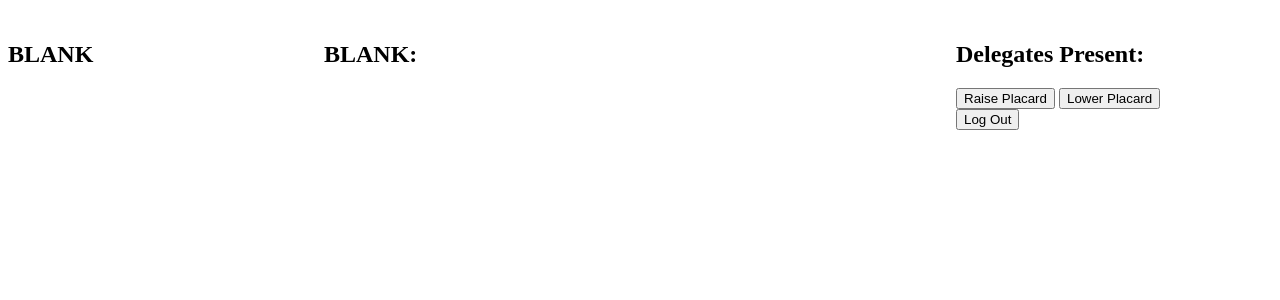
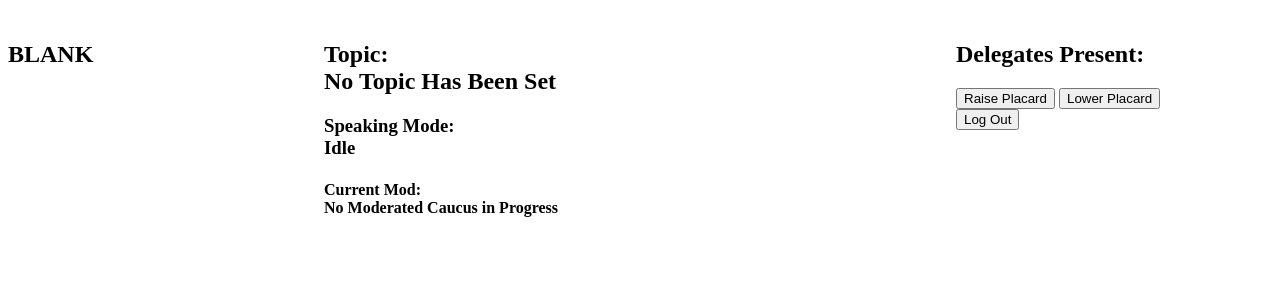
Before and after one commit to s-malik03/lgsmun, a Django app: template lgsmun/dashboards/templates/delegate.html in a window 1280 px wide. Shown: the top 300 px of the page. Run offline with Django 3.2, Linux system fonts and the light colour scheme; the template is opened without the code that fills it, so the values that code supplies are empty.

Commit message:
More Features Added to Dashboard

```diff
--- a/lgsmun/dashboards/templates/delegate.html
+++ b/lgsmun/dashboards/templates/delegate.html
@@ -8,7 +8,25 @@
             let y = await x.text();
             $('#att').html(y);
           }
-          setInterval(getattendance,1000)
+          async function getcurrentmod(){
+            let x = await fetch("/dashboards/get_current_mod");
+            let y = await x.text();
+            $('#current_mod').html(y);
+          }
+          async function getspeakingmode(){
+            let x = await fetch("/dashboards/get_speaking_mode");
+            let y = await x.text();
+            $('#speaking_mode').html(y);
+          }
+          async function getcurrenttopic(){
+            let x = await fetch("/dashboards/get_current_topic");
+            let y = await x.text();
+            $('#topic').html(y);
+          }
+          setInterval(getcurrenttopic,30000);
+          setInterval(getattendance,1000);
+          setInterval(getspeakingmode,15000);
+          setInterval(getcurrentmod,15000);
         </script>
         <style>
             #leftbox {
@@ -36,7 +54,7 @@
         </style>
     </head>
 
-    <body>
+    <body onbeforeunload="fetch('logout')">
         <div id = "boxes">
             <h1>{{committee}}</h1>
 
@@ -46,7 +64,10 @@
             </div>
 
             <div id = "middlebox">
-                <h2>BLANK:</h2>
+
+                <h2>Topic: <div id="topic">No Topic Has Been Set</div></h2>
+                <h3>Speaking Mode: <div id="speaking_mode">Idle</div></h3>
+                <h4>Current Mod: <div id="current_mod">No Moderated Caucus in Progress</div></h4>
 
             </div>
 
--- a/lgsmun/dashboards/urls.py
+++ b/lgsmun/dashboards/urls.py
@@ -18,6 +18,9 @@ urlpatterns = [
     path('enable_motions',views.enable_motions,name='enable_motions'),
     path('disable_motions',views.disable_motions,name='disable_motions'),
     path('raise_placard',views.raise_placard,name='raise_placard'),
-    path('lower_placard',views.lower_placard,name='lower_placard')
+    path('lower_placard',views.lower_placard,name='lower_placard'),
+    path('get_current_mod',views.get_current_mod,name='get_current_mod'),
+    path('get_current_topic',views.get_current_topic,name='get_current_topic'),
+    path('get_speaking_mode',views.get_speaking_mode,name='get_speaking_mode')
 
 ]
--- a/lgsmun/dashboards/views.py
+++ b/lgsmun/dashboards/views.py
@@ -163,6 +163,21 @@
 
 #DELEGATE
 
+def get_current_topic(request):
+
+    c=CommitteeControl.objects.get(committee=request.session['committee'])
+    return HttpResponse(c.topic)
+
+def get_speaking_mode(request):
+
+    c=CommitteeControl.objects.get(committee=request.session['committee'])
+    return HttpResponse(c.speaking_mode)
+
+def get_current_mod(request):
+
+    c=CommitteeControl.objects.get(committee=request.session['committee'])
+    return HttpResponse(c.current_mod)
+
 def delegate(request):
 
     request_context={'committee':request.session['committee']}
```
Also changed, not shown: lgsmun/db.sqlite3.
